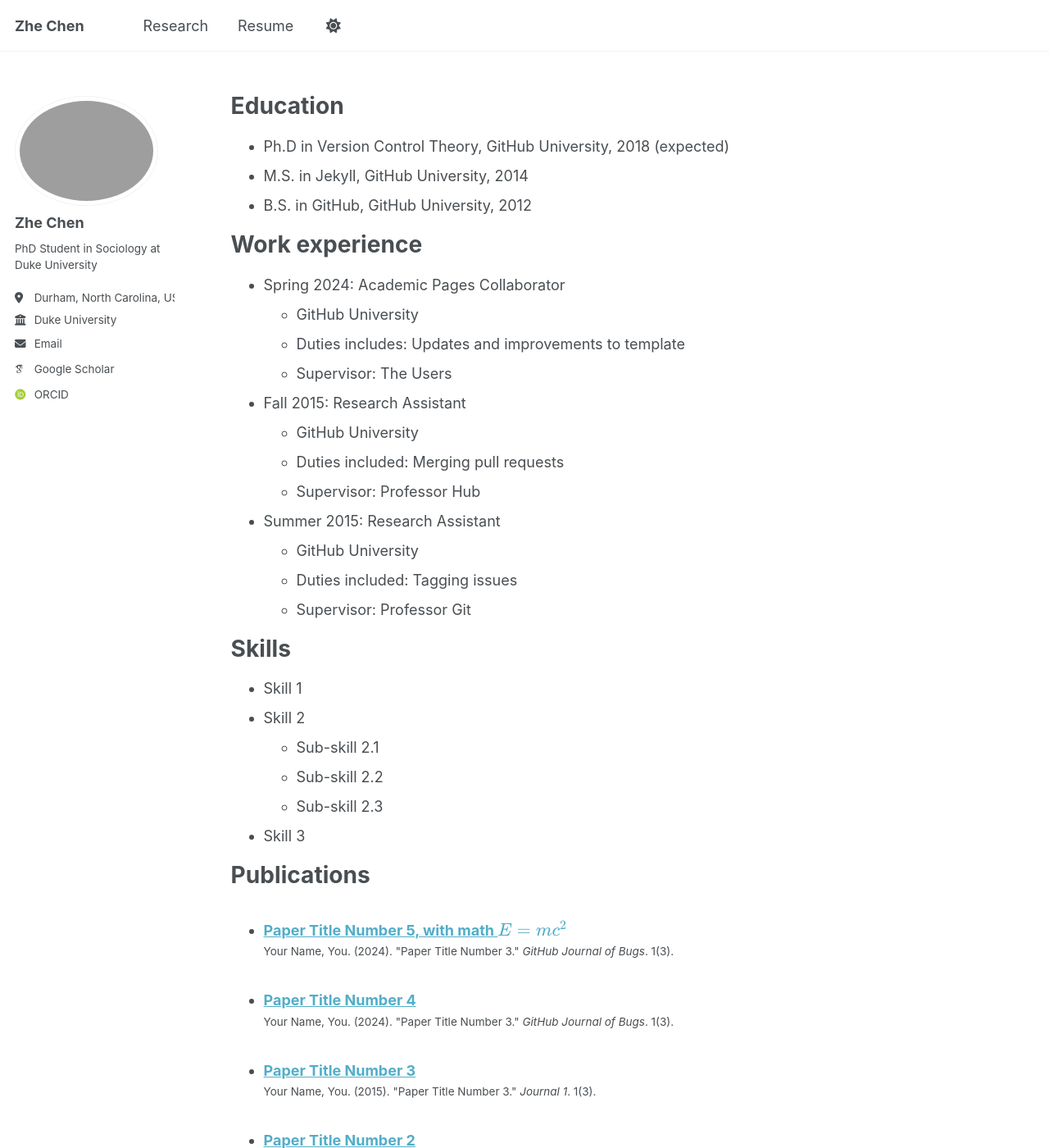
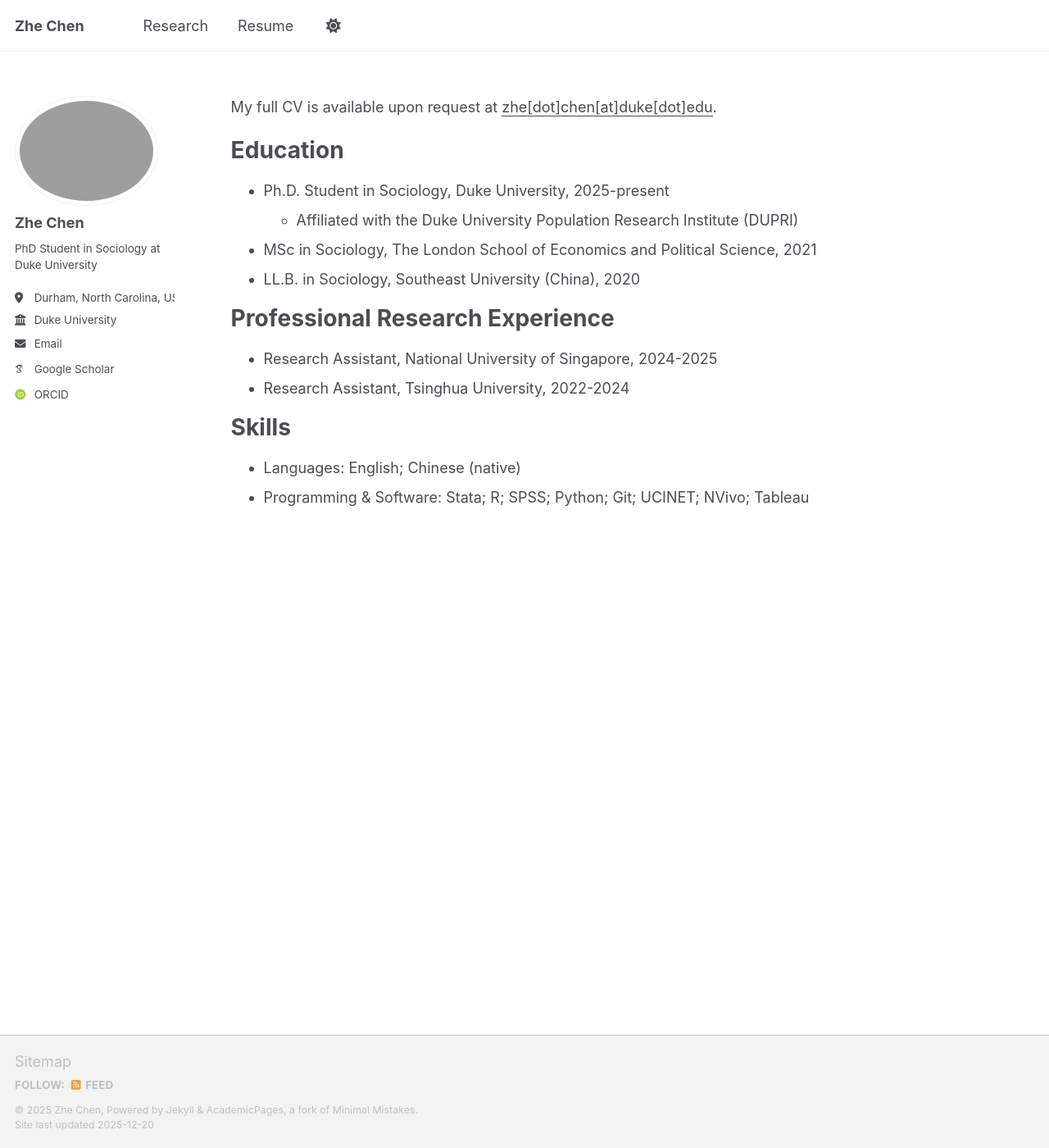
Before and after one commit to zhechensoc/zhechensoc.github.io, a Jekyll site: the page built from _pages/resume.md, in a window 1280 px wide and 1400 px high. Shown: the whole window at 82% size. Built offline with Jekyll 4.4.1, drawn with Linux system fonts in a browser that asks for light colours; some web fonts are replaced; a script bundle is joined from its source files by our own code; library files that are not in the unit come from our copies; some of the changed text lies outside the part shown.

Commit message:
Update resume.md

```diff
--- a/_pages/resume.md
+++ b/_pages/resume.md
@@ -7,56 +7,18 @@ author_profile: true
 
 {% include base_path %}
 
-Education
-======
-* Ph.D in Version Control Theory, GitHub University, 2018 (expected)
-* M.S. in Jekyll, GitHub University, 2014
-* B.S. in GitHub, GitHub University, 2012
+My full CV is available upon request at <ins>zhe[dot]chen[at]duke[dot]edu</ins>.
 
-Work experience
-======
-* Spring 2024: Academic Pages Collaborator
-  * GitHub University
-  * Duties includes: Updates and improvements to template
-  * Supervisor: The Users
+# Education
+* Ph.D. Student in Sociology, Duke University, 2025-present
+    * Affiliated with the Duke University Population Research Institute (DUPRI)
+* MSc in Sociology, The London School of Economics and Political Science, 2021
+* LL.B. in Sociology, Southeast University (China), 2020
 
-* Fall 2015: Research Assistant
-  * GitHub University
-  * Duties included: Merging pull requests
-  * Supervisor: Professor Hub
+# Professional Research Experience
+* Research Assistant, National University of Singapore, 2024-2025
+* Research Assistant, Tsinghua University, 2022-2024
 
-* Summer 2015: Research Assistant
-  * GitHub University
-  * Duties included: Tagging issues
-  * Supervisor: Professor Git
-
-Skills
-======
-* Skill 1
-* Skill 2
-  * Sub-skill 2.1
-  * Sub-skill 2.2
-  * Sub-skill 2.3
-* Skill 3
-
-Publications
-======
-  <ul>{% for post in site.publications reversed %}
-    {% include archive-single-cv.html %}
-  {% endfor %}</ul>
-
-Talks
-======
-  <ul>{% for post in site.talks reversed %}
-    {% include archive-single-talk-cv.html  %}
-  {% endfor %}</ul>
-
-Teaching
-======
-  <ul>{% for post in site.teaching reversed %}
-    {% include archive-single-cv.html %}
-  {% endfor %}</ul>
-
-Service and leadership
-======
-* Currently signed in to 43 different slack teams
+# Skills
+* Languages: English; Chinese (native)
+* Programming & Software: Stata; R; SPSS; Python; Git; UCINET; NVivo; Tableau
```
